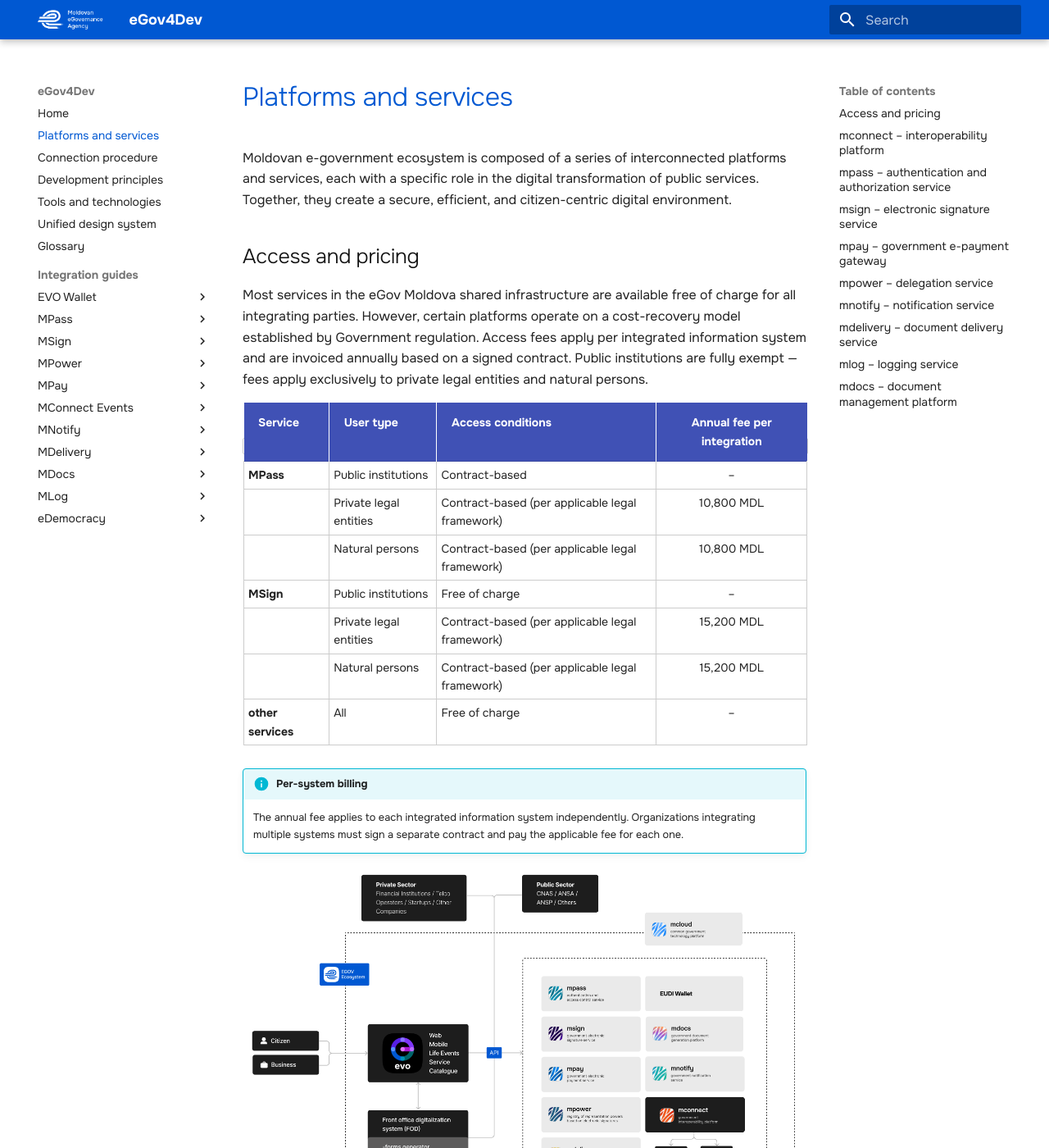
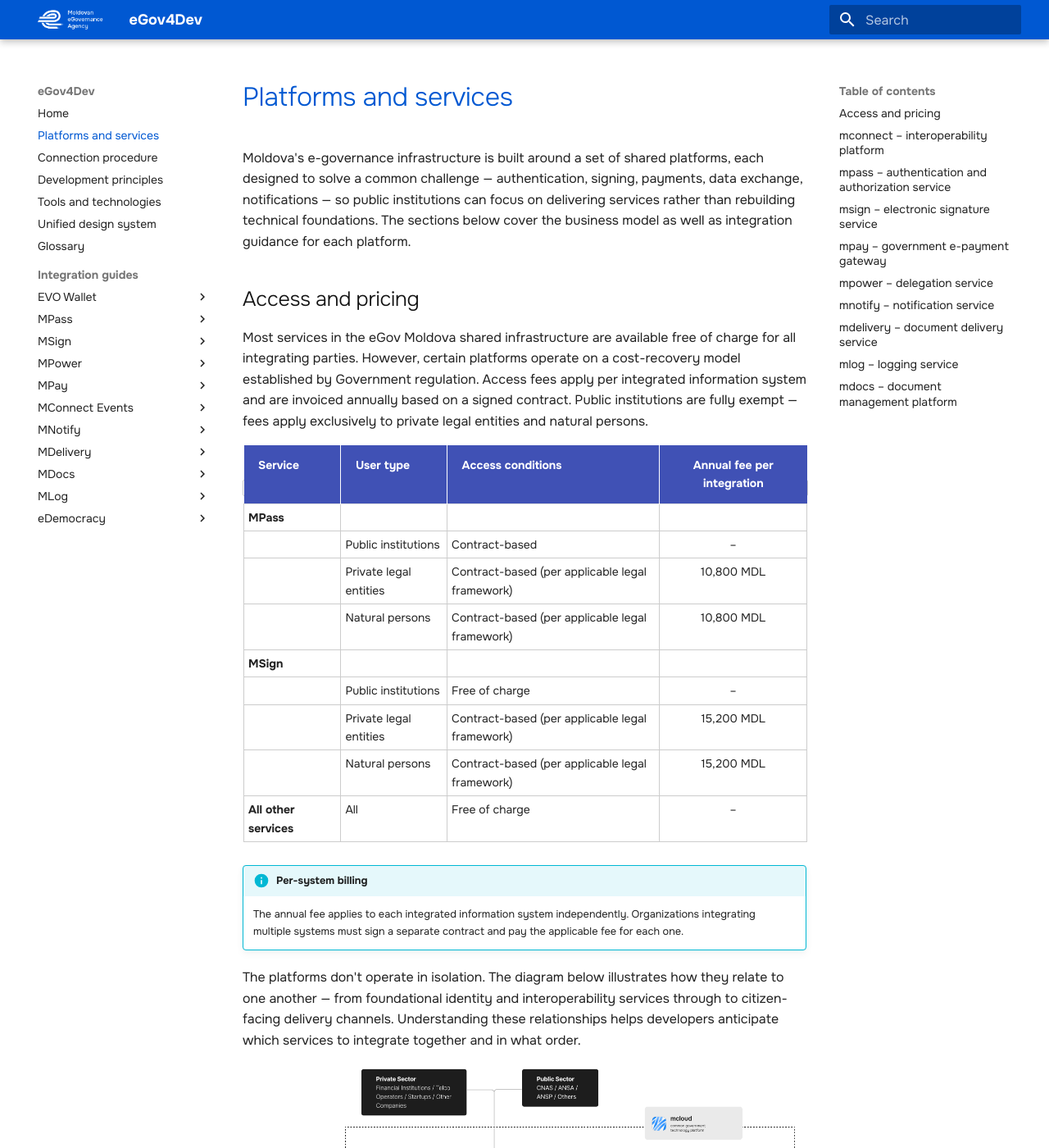
Before and after one commit to egov-moldova/egov4dev, an MkDocs documentation site: the page built from docs/platforms/index.md, in a window 1280 px wide and 1400 px high. Shown: the whole window at 82% size. Built offline with MkDocs 1.6.1 and Material for MkDocs 9.7.7, drawn with Linux system fonts in a browser that asks for light colours.

Commit message:
Revise e-governance infrastructure description and update access conditions in pricing table

```diff
--- a/docs/platforms/index.md
+++ b/docs/platforms/index.md
@@ -1,21 +1,25 @@
-Moldovan e-government ecosystem is composed of a series of interconnected platforms and services, each with a specific role in the digital transformation of public services. Together, they create a secure, efficient, and citizen-centric digital environment.
+Moldova's e-governance infrastructure is built around a set of shared platforms, each designed to solve a common challenge — authentication, signing, payments, data exchange, notifications — so public institutions can focus on delivering services rather than rebuilding technical foundations. The sections below cover the business model as well as integration guidance for each platform.
 
 ## Access and pricing
 
 Most services in the eGov Moldova shared infrastructure are available free of charge for all integrating parties. However, certain platforms operate on a cost-recovery model established by Government regulation. Access fees apply per integrated information system and are invoiced annually based on a signed contract. Public institutions are fully exempt — fees apply exclusively to private legal entities and natural persons.
 
 | Service | User type | Access conditions | Annual fee per integration |
-|---------|-----------|-------------------|:--------------------------:|
-| **MPass** | Public institutions | Contract-based | – |
+|---|---|---|:---:|
+| **MPass** | | | |
+| | Public institutions | Contract-based | – |
 | | Private legal entities | Contract-based (per applicable legal framework) | 10,800 MDL |
 | | Natural persons | Contract-based (per applicable legal framework) | 10,800 MDL |
-| **MSign** | Public institutions | Free of charge | – |
+| **MSign** | | | |
+| | Public institutions | Free of charge | – |
 | | Private legal entities | Contract-based (per applicable legal framework) | 15,200 MDL |
 | | Natural persons | Contract-based (per applicable legal framework) | 15,200 MDL |
-| **other services** | All | Free of charge | – |
+| **All other services** | All | Free of charge | – |
 
 !!! info "Per-system billing"
     The annual fee applies to each integrated information system independently. Organizations integrating multiple systems must sign a separate contract and pay the applicable fee for each one.
+
+The platforms don't operate in isolation. The diagram below illustrates how they relate to one another — from foundational identity and interoperability services through to citizen-facing delivery channels. Understanding these relationships helps developers anticipate which services to integrate together and in what order.
 
 <img src="../assets/mega-ecosystem.png" alt="EGOV ecosystem" width="100%" align="right"/>
 
```
